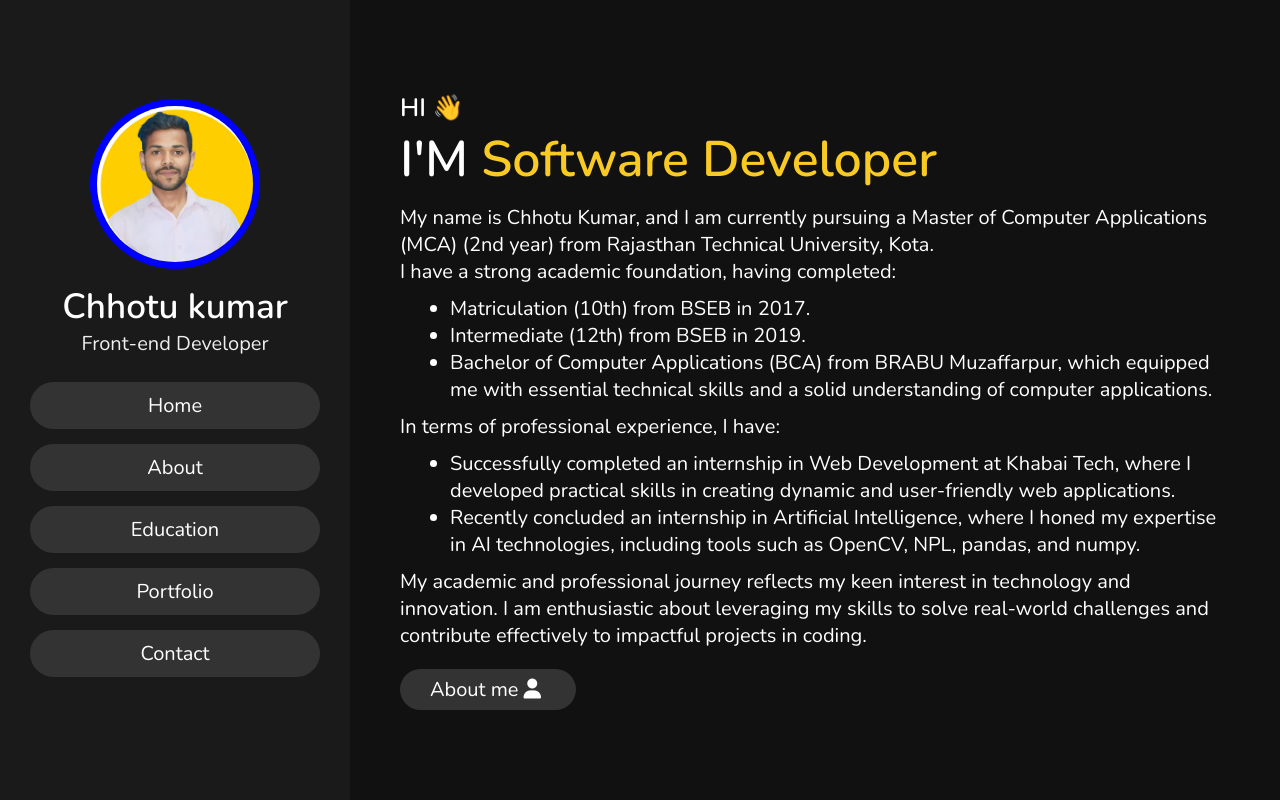
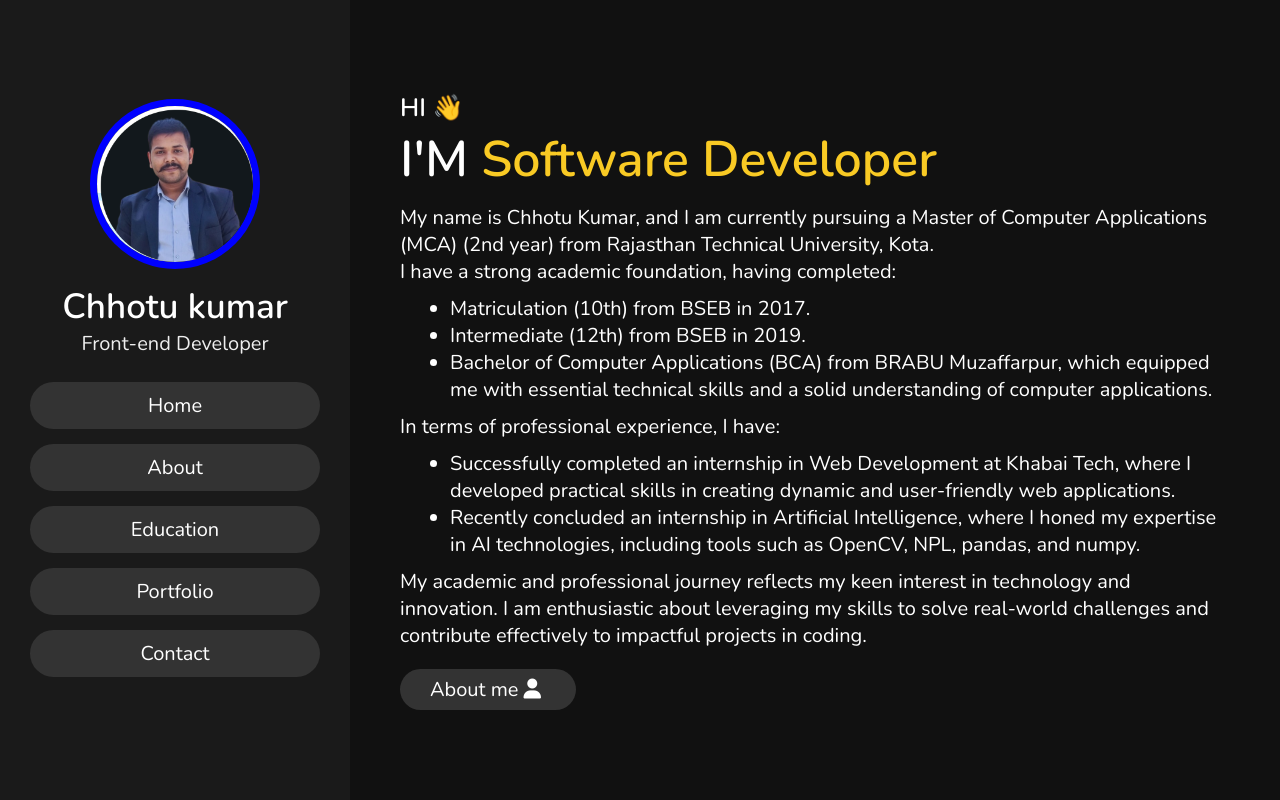
Before and after one commit to chhotu-code/Portfolio, a plain HTML site: page index.html in a window 1280 px wide. Shown: the top 800 px of the page. Drawn offline with nearby package versions, Linux system fonts and the light colour scheme.

Commit message:
profile update

```diff
--- a/index.html
+++ b/index.html
@@ -11,7 +11,7 @@
 <!-- header start -->
 <header>
     <div class="user">
-        <img src="images/pic.jpg" alt="my photo"/>
+        <img src="images/Profile.png" alt="my photo"/>
         <h3 class="name">Chhotu kumar</h3>
         <p class="post">Front-end Developer</p>
     </div>
```
Also changed, not shown: images/Profile.png (added).
